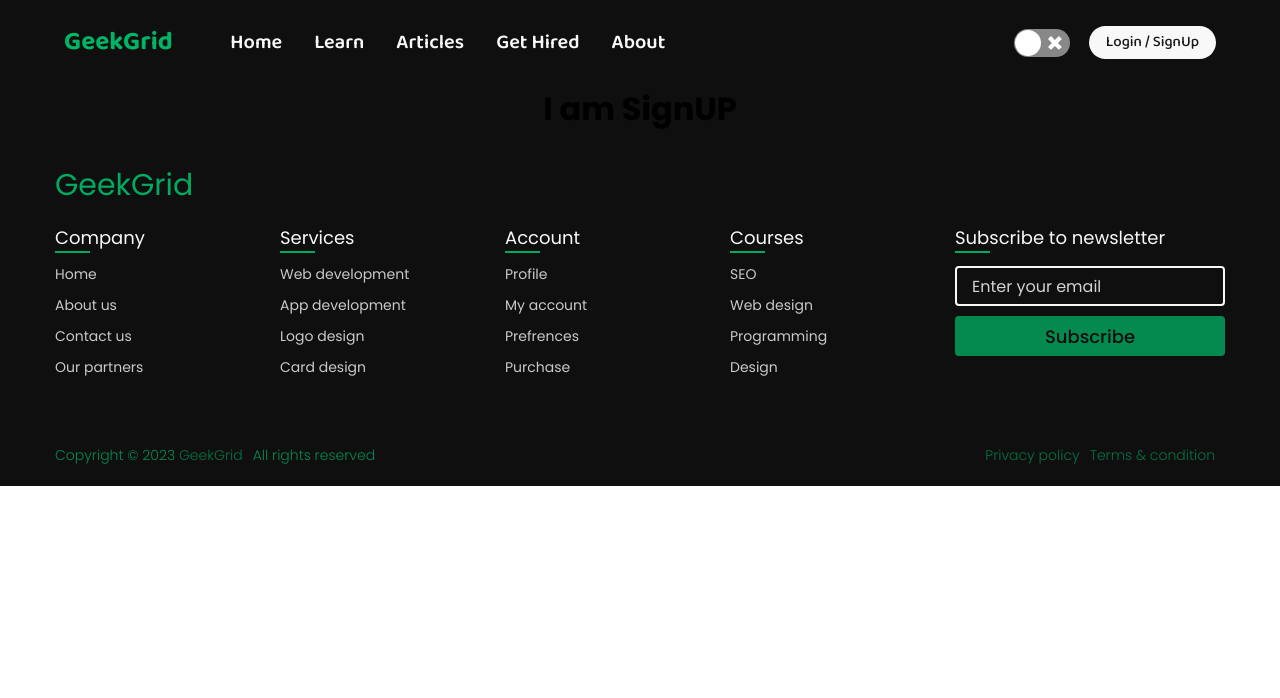
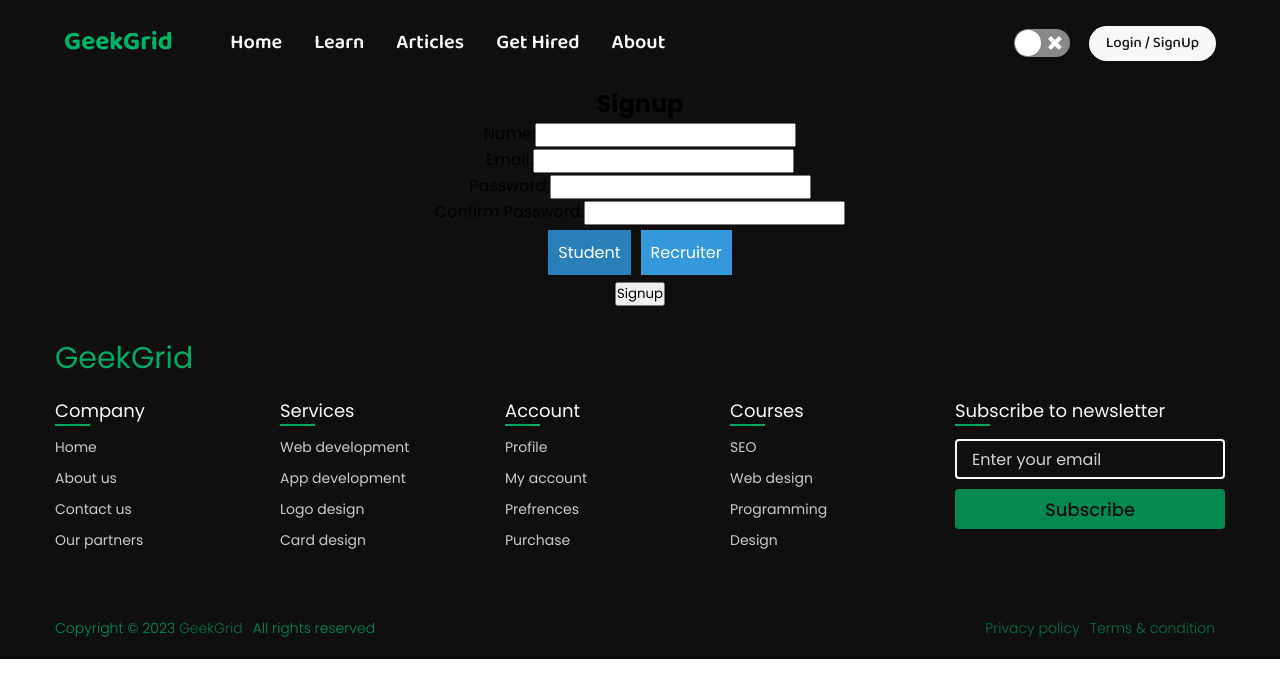
Before and after one commit to ashish12501/GeekGrid, a React (Create React App) app: page /signup in a window 1280 px wide. Shown: the top 698 px of the page. Built offline with nearby package versions, Linux system fonts and the light colour scheme; a web font is replaced by a local one.

Commit message:
added Signup

```diff
--- a/src/components/navbar.css
+++ b/src/components/navbar.css
@@ -1,11 +1,6 @@
 @import url('https://fonts.googleapis.com/css2?family=Open+Sans:ital,wght@0,300;0,400;0,500;0,600;0,700;1,700;1,800&family=Outfit:wght@200;300;400;500;600;700;800;900&family=Patua+One&family=Poppins:ital,wght@0,300;0,400;0,500;0,600;0,700;1,800&display=swap');
 
 @import url('https://fonts.googleapis.com/css2?family=Baloo+Da+2:wght@400;500;600;700;800&family=Open+Sans:ital,wght@0,300;0,400;0,500;0,600;0,700;1,700;1,800&family=Outfit:wght@200;300;400;500;600;700;800;900&family=Patua+One&family=Poppins:ital,wght@0,300;0,400;0,500;0,600;0,700;1,800&display=swap');
-
-
-/* font-family: 'Baloo Da 2', sans-serif; */
-
-
 
 
 .navbar {
@@ -65,8 +60,7 @@
 }
 
 .navbar-right .toggle-button {
-    /* width: 2vw; */
-    size: 40px;
+    size: 30px;
     margin-right: 1.5vw;
 }
 
@@ -76,7 +70,7 @@
 }
 
 .navbar .navbar-right button {
-    padding: 4px 17px;
+    padding: 5px 17px;
     border-radius: 27px;
     border: none;
     background-color: var(--secondary-bg);
--- a/src/config/firebase-config.js
+++ b/src/config/firebase-config.js
@@ -1,7 +1,8 @@
 // Import the functions you need from the SDKs you need
 import { initializeApp } from "firebase/app";
 import { getAnalytics } from "firebase/analytics";
-import {getFirestore} from "firebase/firestore";
+import { getFirestore } from "firebase/firestore";
+import { getAuth } from 'firebase/auth'
 // TODO: Add SDKs for Firebase products that you want to use
 // https://firebase.google.com/docs/web/setup#available-libraries
 
@@ -21,3 +22,4 @@ const firebaseConfig = {
 export const app = initializeApp(firebaseConfig);
 export const analytics = getAnalytics(app);
 export const db = getFirestore(app);
+export const auth = getAuth();
--- /dev/null
+++ b/src/pages/Signup/signup.css
@@ -0,0 +1,20 @@
+/* SignupForm.css */
+
+.button-label {
+    display: inline-block;
+    padding: 10px;
+    margin: 5px;
+    background-color: #3498db;
+    color: #fff;
+    border: none;
+    cursor: pointer;
+  }
+
+  .button-label:hover {
+    background-color: #2980b9;
+  }
+
+  /* Style for active button */
+  .button-label.active {
+    background-color: #2980b9;
+  }
--- a/src/pages/Signup/signup.js
+++ b/src/pages/Signup/signup.js
@@ -1,10 +1,147 @@
+import { useState } from "react";
 import React from 'react'
+import './signup.css'
+import { auth } from '../../config/firebase-config'
+import { createUserWithEmailAndPassword, updateProfile } from 'firebase/auth'
+
 
 export function Signup() {
+
+
+  const [formData, setFormData] = useState({
+    name: '',
+    email: '',
+    password: '',
+    confirmPassword: '',
+    signupType: 'student',
+  });
+
+  const handleButtonClick = (value) => {
+    setFormData((prevData) => ({
+      ...prevData,
+      signupType: value,
+    }));
+  };
+
+  const handleSubmit = (e) => {
+    e.preventDefault();
+    console.log('Form submitted:', formData);
+    // Add your form submission logic here
+    createUserWithEmailAndPassword(auth, formData.email, formData.password)
+      .then(async (res) => {
+        // setSubmitButtonDisabled(false)
+        const user = res.user;
+        await updateProfile(user, { displayName: formData.name })
+        // navigate("/")
+      })
+      .catch((err) => {
+        // setSubmitButtonDisabled(false)
+        // setLoading(false)
+        // setErrorMsg(err.message)
+        console.log(err)
+      })
+  };
+
+  // console.log(formData);
+
   return (
     <div>
-      <h1>I am SignUP</h1>
+      <h2>Signup</h2>
+      <form onSubmit={handleSubmit}>
+        {/* Name */}
+        <label htmlFor="name">Name:</label>
+        <input
+          type="text"
+          id="name"
+          name="name"
+          value={formData.name}
+          onChange={(e) => setFormData({ ...formData, name: e.target.value })}
+          required
+        />
 
+        <br />
+
+        {/* Email */}
+        <label htmlFor="email">Email:</label>
+        <input
+          type="email"
+          id="email"
+          name="email"
+          value={formData.email}
+          onChange={(e) => setFormData({ ...formData, email: e.target.value })}
+          required
+        />
+
+        <br />
+
+        {/* Password */}
+        <label htmlFor="password">Password:</label>
+        <input
+          type="password"
+          id="password"
+          name="password"
+          value={formData.password}
+          onChange={(e) => setFormData({ ...formData, password: e.target.value })}
+          required
+        />
+
+        <br />
+
+        {/* Confirm Password */}
+        <label htmlFor="confirmPassword">Confirm Password:</label>
+        <input
+          type="password"
+          id="confirmPassword"
+          name="confirmPassword"
+          value={formData.confirmPassword}
+          onChange={(e) => setFormData({ ...formData, confirmPassword: e.target.value })}
+          required
+        />
+
+        <br />
+
+        {/* Signup as Student or Recruiter */}
+        <label>
+          <input
+            type="radio"
+            id="student"
+            name="signupType"
+            value="student"
+            checked={formData.signupType === 'student'}
+            onChange={() => handleButtonClick('student')}
+            style={{ display: 'none' }}
+          />
+          <div
+            className={`button-label ${formData.signupType === 'student' ? 'active' : ''}`}
+            onClick={() => handleButtonClick('student')}
+          >
+            Student
+          </div>
+        </label>
+
+        <label>
+          <input
+            type="radio"
+            id="recruiter"
+            name="signupType"
+            value="recruiter"
+            checked={formData.signupType === 'recruiter'}
+            onChange={() => handleButtonClick('recruiter')}
+            style={{ display: 'none' }}
+          />
+          <div
+            className={`button-label ${formData.signupType === 'recruiter' ? 'active' : ''}`}
+            onClick={() => handleButtonClick('recruiter')}
+          >
+            Recruiter
+          </div>
+        </label>
+
+        <br />
+
+        {/* Submit Button */}
+        <input type="submit" value="Signup" />
+      </form>
     </div>
   )
 }
```
